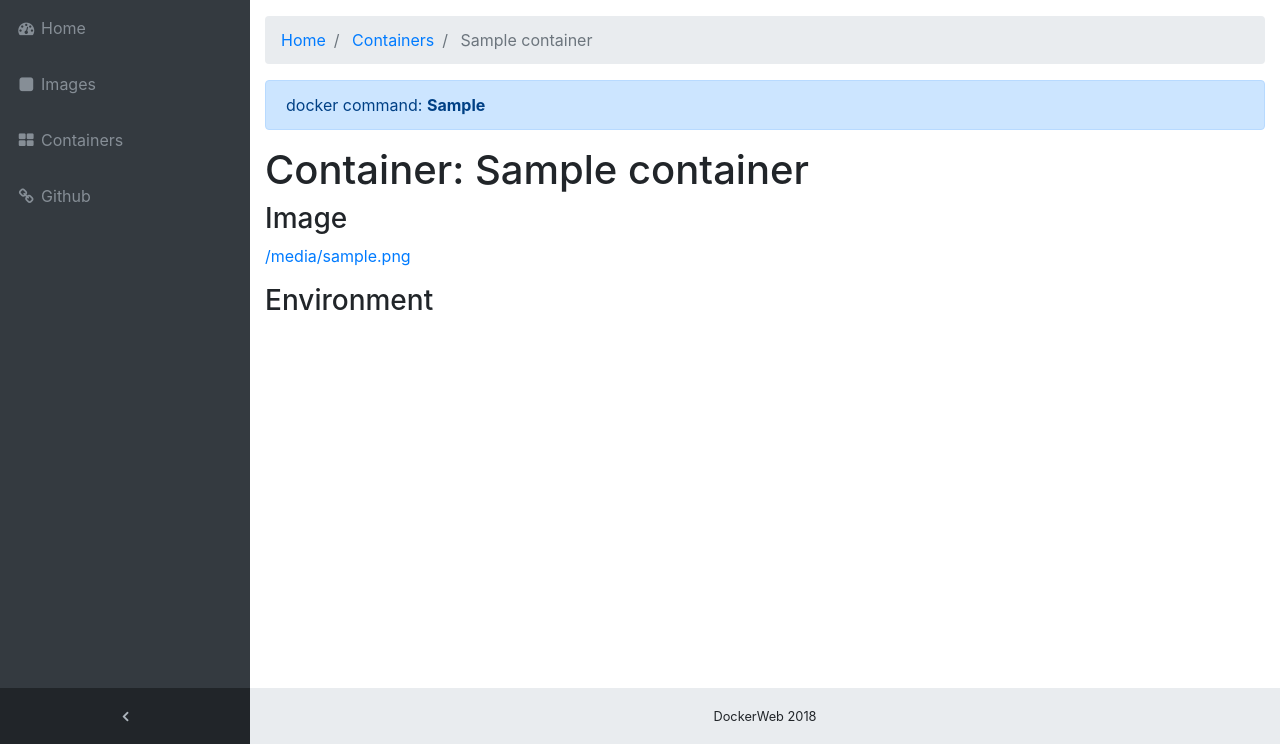
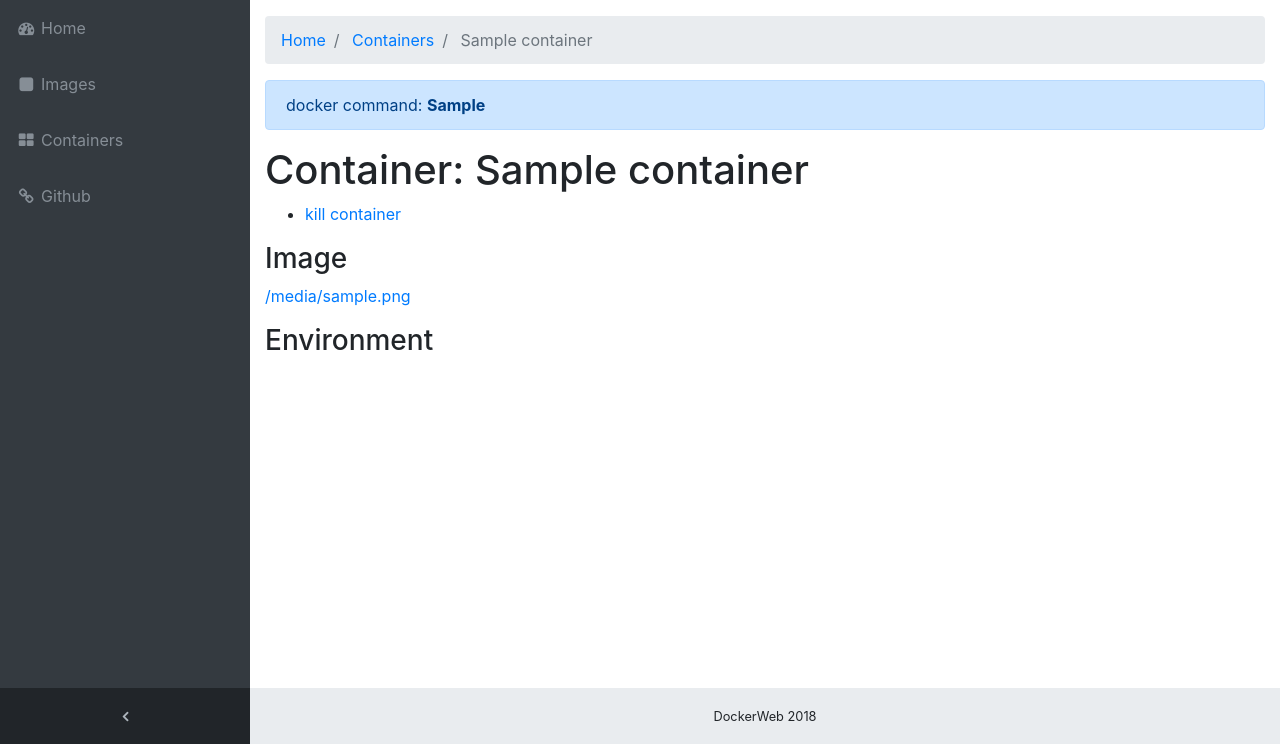
Before and after one commit to mwesterhof/dockerweb, a Flask app: template templates/containers/detail.html in a window 1280 px wide. Shown: the part 56-800 px from the top of the page. Run offline with Flask 2, Linux system fonts and the light colour scheme; the template is opened without the code that fills it: most values are stand-ins (such as "Sample title", 1, 10 or a date in 2020); some libraries are stand-ins or nearby versions.

Commit message:
kill container feature

```diff
--- a/docker_wrap.py
+++ b/docker_wrap.py
@@ -39,6 +39,9 @@ class Container:
     def image(self):
         return self.client.get_image(self.image_id)
 
+    def kill(self):
+        self.base_container.kill()
+
     def __str__(self):
         return self.name
 
--- a/templates/base.html
+++ b/templates/base.html
@@ -17,6 +17,18 @@
 
 <body class="fixed-nav sticky-footer bg-dark" id="page-top">
     {% include "includes/navigation.html" %}
+
+
+    <!-- TODO: find a good place for these messages -->
+    {% if messages %}
+    <ul>
+        {% for message in messages %}
+        <li>{{ message }}</li>
+        {% endfor %}
+    </ul>
+    {% endif %}
+
+
 
     <div class="content-wrapper">
         <div class="container-fluid">
--- a/templates/containers/detail.html
+++ b/templates/containers/detail.html
@@ -17,6 +17,12 @@ Container: {{ container }}
 {% endblock %}
 
 {% block content %}
+<ul>
+    <li>
+        <a href="{{ url_for('containers.container_kill', short_id=container.short_id)}}">kill container</a>
+    </li>
+</ul>
+
 <h3>Image</h3>
 <p>
     <a href="{{ url_for('images.image_detail', short_id=container.image.short_id)}}">{{ container.image }}</a>
--- a/templates/containers/list.html
+++ b/templates/containers/list.html
@@ -14,7 +14,8 @@ Containers
 {% endblock %}
 
 {% block content %}
-<table class="table">
+<div class="table-responsive">
+    <table class="table table-bordered" id="dataTable" width="100%" cellspacing="0">
         <thead>
             <tr>
                 <th>container</th>
@@ -34,4 +35,5 @@ Containers
             {% endfor %}
         </tbody>
     </table>
+</div>
 {% endblock %}
```
Also changed, not shown: containers.py (+18 -0 lines). Lines whose indentation alone changed are shown as unchanged.
